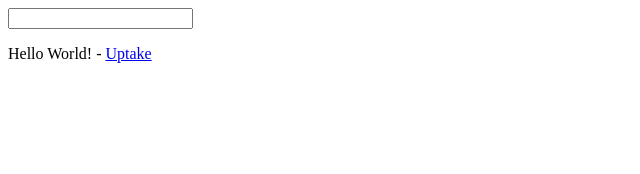
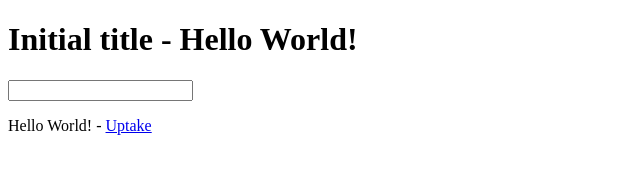
Before and after one commit to sanketjpatel/vuejs-seed, a website: page src/index.html in a window 1280 px wide. Shown: the whole page, without its empty margins (0-640 px from the left). Drawn offline with Linux system fonts and the light colour scheme.

Commit message:
feat(v-once): use directive to disable rerendering

```diff
--- a/src/index.html
+++ b/src/index.html
@@ -9,6 +9,7 @@
 </head>
 <body>
     <div id="app">
+        <h1 v-once>Initial title - {{title}}</h1>
         <input type="text" v-on:input="changeTitle">
         <p>{{sayHello()}} - <a v-bind:href="link" target="_blank">Uptake</a></p>
     </div>
```
